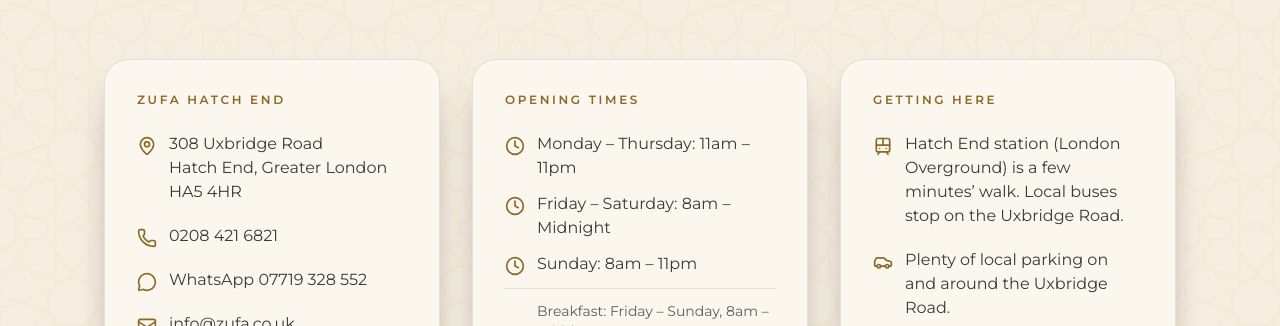
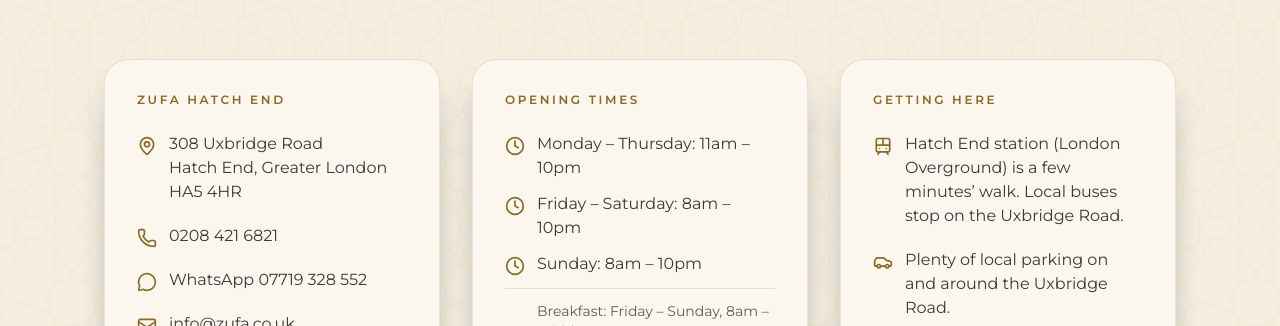
Before and after one commit to technoactive/zufa-website, a Next.js app: page /contact in a window 1280 px wide. Shown: the part 960-1286 px from the top of the page. Built offline with nearby package versions, Linux system fonts and the light colour scheme; no server answers.

Commit message:
Close at 10pm every day; update hours everywhere they are written out.
Co-authored-by: Cursor <cursoragent@cursor.com>

```diff
--- a/src/app/contact/opengraph-image.tsx
+++ b/src/app/contact/opengraph-image.tsx
@@ -8,7 +8,7 @@ export default function Image() {
   return renderOgImage({
     title: "Find us in",
     accent: "Hatch End",
-    subtitle: "308 Uxbridge Road, Hatch End HA5 4HR · Mon–Thu 11am–11pm · Fri–Sat 8am–Midnight · Sun 8am–11pm.",
+    subtitle: "308 Uxbridge Road, Hatch End HA5 4HR · Mon–Thu 11am–10pm · Fri–Sun 8am–10pm.",
     image: "/images/feast-table.jpg",
   });
 }
--- a/src/app/page.tsx
+++ b/src/app/page.tsx
@@ -315,7 +315,7 @@ function MenuShowcase() {
           <SectionHeading
             light
             eyebrow="The menus"
-            title="From mezze to midnight cocktails"
+            title="From breakfast manakish to evening cocktails"
             description="Every menu is online in full with prices and allergens. Hover a menu to see what it looks like on the table."
           />
           <Button href="/menu" variant="light" className="shrink-0">
--- a/src/app/whats-on/page.tsx
+++ b/src/app/whats-on/page.tsx
@@ -98,7 +98,7 @@ function WeekAtZufa() {
           <SectionHeading
             eyebrow="Plan your week"
             title="Seven days, something on every one of them"
-            description="Breakfast from 8am at the weekend, weekday lunch and cocktail hours, corkage-free Mondays and late nights on Fridays and Saturdays. Today is highlighted — tap an offer to jump to the details."
+            description="Breakfast from 8am at the weekend, weekday lunch and cocktail hours, and corkage-free Mondays. Today is highlighted — tap an offer to jump to the details."
           />
           <p className="inline-flex shrink-0 items-center gap-2 text-sm text-sand">
             <Clock className="size-4 text-gold" aria-hidden /> Breakfast from 8am Friday to Sunday
--- a/src/content/faqs.ts
+++ b/src/content/faqs.ts
@@ -14,7 +14,7 @@ export const generalFaqs: readonly Faq[] = [
   {
     question: "What are Zufa’s opening hours?",
     answer:
-      "We are open Monday to Thursday from 11am to 11pm, Friday and Saturday from 8am to midnight, and Sunday from 8am to 11pm. Breakfast is served Friday to Sunday, 8am to midday. Our weekday lunch menu is served Monday to Friday, 12pm to 5pm.",
+      "We are open Monday to Thursday from 11am to 10pm, and Friday to Sunday from 8am to 10pm. Breakfast is served Friday to Sunday, 8am to midday. Our weekday lunch menu is served Monday to Friday, 12pm to 5pm.",
   },
   {
     question: "Do I need to book a table at Zufa?",
--- a/src/content/site.ts
+++ b/src/content/site.ts
@@ -157,20 +157,20 @@ export const openingHours: readonly OpeningPeriod[] = [
   {
     days: ["Monday", "Tuesday", "Wednesday", "Thursday"],
     opens: "11:00",
-    closes: "23:00",
-    label: "Monday – Thursday: 11am – 11pm",
+    closes: "22:00",
+    label: "Monday – Thursday: 11am – 10pm",
   },
   {
     days: ["Friday", "Saturday"],
     opens: "08:00",
-    closes: "00:00",
-    label: "Friday – Saturday: 8am – Midnight",
+    closes: "22:00",
+    label: "Friday – Saturday: 8am – 10pm",
   },
   {
     days: ["Sunday"],
     opens: "08:00",
-    closes: "23:00",
-    label: "Sunday: 8am – 11pm",
+    closes: "22:00",
+    label: "Sunday: 8am – 10pm",
   },
 ] as const;
 
```
